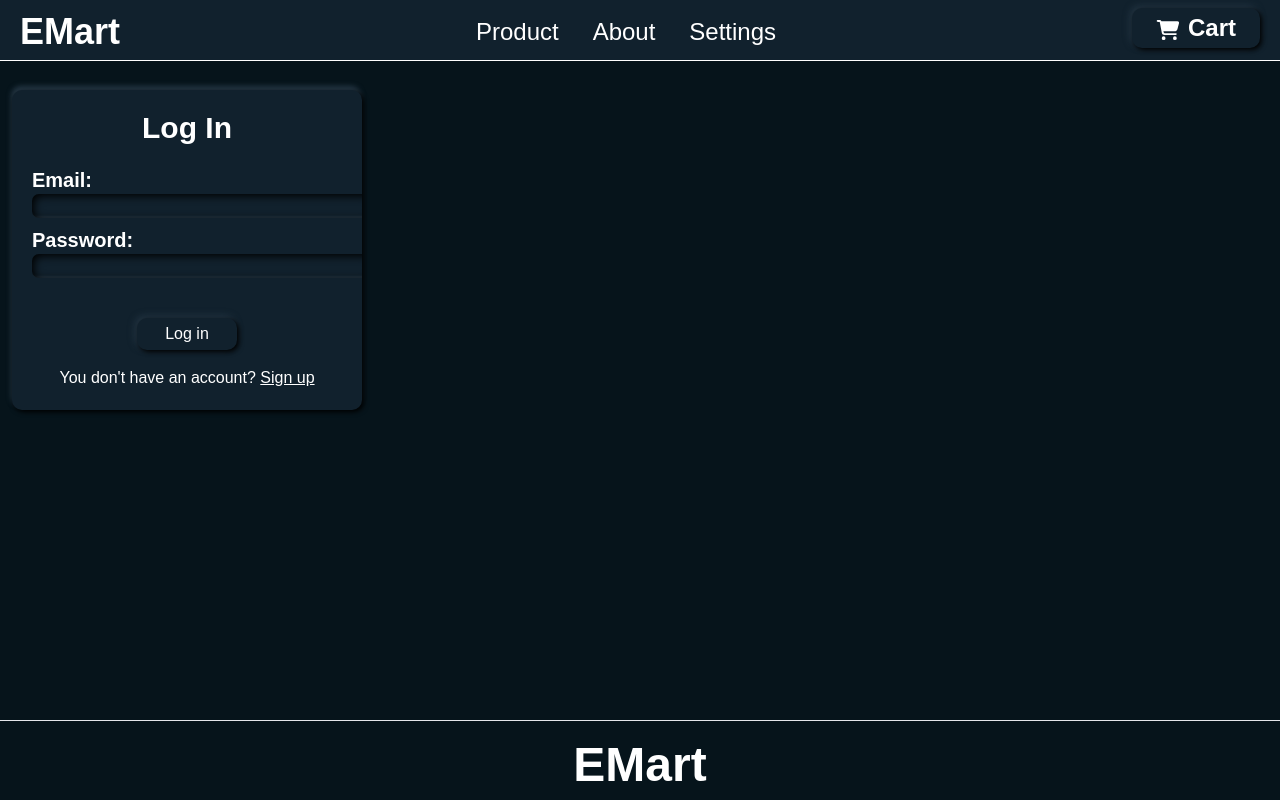
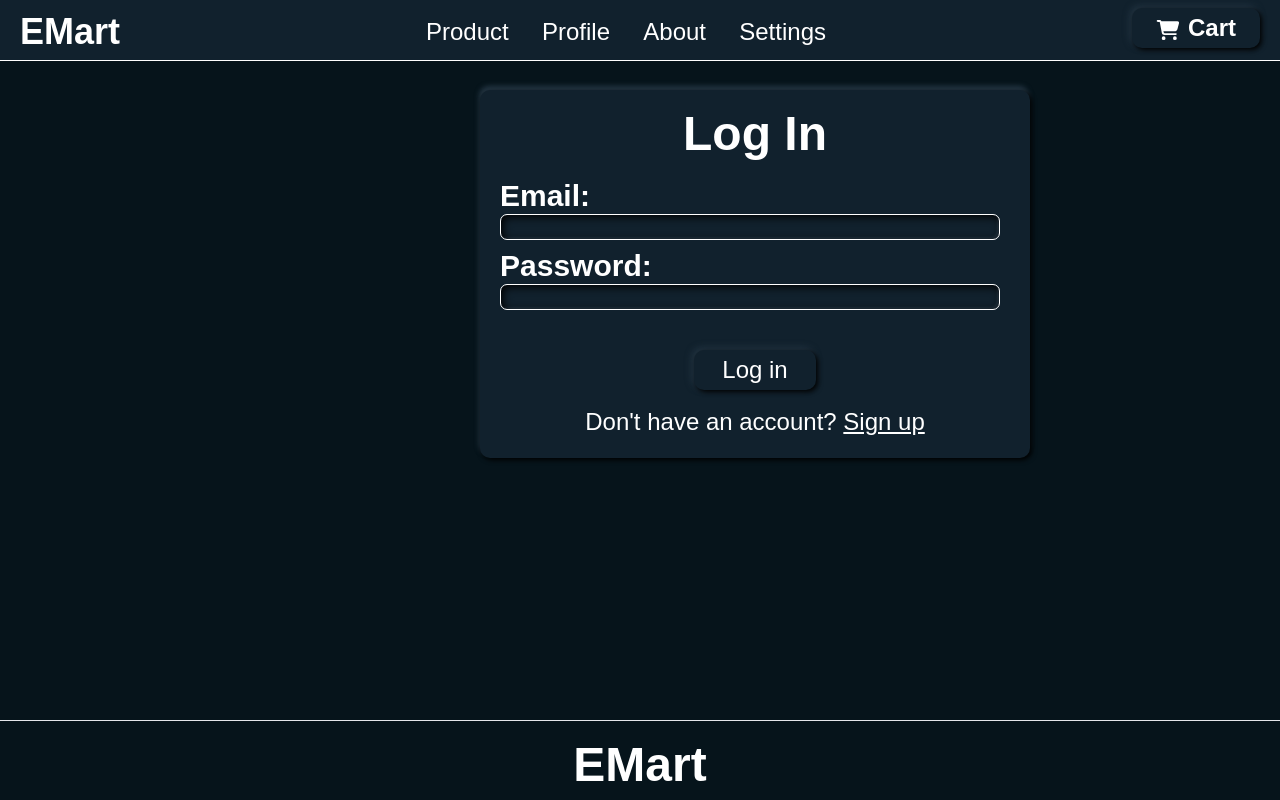
Before and after one commit to tijesunimi-5/EMart, a Next.js app: page /register in a window 1280 px wide. Shown: the top 800 px of the page. Built offline with nearby package versions, Linux system fonts and the light colour scheme.

Commit message:
fixed registration

```diff
--- a/app/register/page.js
+++ b/app/register/page.js
@@ -2,12 +2,11 @@
 import Button from "../../components/Button";
 import Card from "../../components/Card";
 import Link from "next/link";
-import React, { useContext, useRef, useState } from "react";
+import React, { useContext, useState } from "react";
 import { UserContext } from "../../components/userContext";
 import { getAllUser } from "../../data/user";
 
-const register = () => {
-  //This setUser for registration
+const Register = () => {
   const { setUser } = useContext(UserContext);
   const [userEmail, setUserEmail] = useState("");
   const [password, setPassword] = useState("");
@@ -16,279 +15,210 @@ const register = () => {
   const [regEmail, setRegEmail] = useState("");
   const [regPhone, setRegPhone] = useState("");
   const [regPassword, setRegPassword] = useState("");
-  const user = getAllUser();
+  const [isSignUp, setIsSignUp] = useState(false);
 
   const handleSignIn = async (e) => {
     e.preventDefault();
-
     try {
-      const res = await fetch('/api/login', {
-        method: 'POST',
-        headers: {
-          'Content-Type': 'application/json'
-        },
-        body: JSON.stringify({email: userEmail, password: password})
-      })
-      const data = await res.json();
-      if(res.ok) {
-        localStorage.setItem('token', data.token);
-        setUser(data.user);
-        console.log(data.user)
-        setError(<p className="text-xl font-bold text-center text-green-600">login successful</p>);
-        setTimeout(() => {
-          setError('')
-        }, 3000);
-      } else {
-        setError(data.message);
-        setTimeout(() => {
-          setError('')
-        }, 3000)
-      }
-    } catch (error) {
-      setError(<p className="text-red-600 text-center font-bold text-xl">An error occured</p>);
-      setTimeout(() => {
-        setError('')
-      }, 3000)
-    }
-
-    // userName.toLocaleUpperCase();
-    // const exisitingUser = user.find((user) => user.userName === userName);
-
-    // if (!exisitingUser) {
-    //   setError(
-    //     <p className="text-center text-red-600 font-bold">
-    //       User not found or Invalid input
-    //     </p>
-    //   );
-    //   setTimeout(() => {
-    //     setError("");
-    //   }, 3000);
-    // } else if (exisitingUser.password !== password) {
-    //   setError(
-    //     <p className="text-center text-red-600 font-bold">Incorrect password</p>
-    //   );
-    //   setTimeout(() => {
-    //     setError("");
-    //   }, 3000);
-    // } else {
-    //   setUser(exisitingUser);
-    //   setError(
-    //     <p className="text-center text-green-600 font-bold">
-    //       Sign up successfull
-    //     </p>
-    //   );
-    //   setTimeout(() => {
-    //     setError("");
-    //   }, 3000);
-    // }
-  };
-
-  //this function toggles to sign up mode
-  const signUp = () => {
-    const login = document.querySelector(".login");
-    const signUp = document.querySelector(".signup");
-
-    login.style.display = "none";
-    signUp.style.display = "block";
-  };
-
-  //this function toggles to login mode
-  const login = () => {
-    const login = document.querySelector(".login");
-    const signUp = document.querySelector(".signup");
-
-    login.style.display = "block";
-    signUp.style.display = "none";
-  };
-
-  const sumbitHandler = async (e) => {
-    e.preventDefault();
-
-    if (!regEmail || !regName || !regPhone || !regPassword) {
-      setError(
-        <p className="text-red-600 text-center font-bold">
-          All fields required
-        </p>
-      );
-
-      setTimeout(() => {
-        setError("");
-      }, 3000);
-      return;
-    }
-
-    try {
-      const response = await fetch("/api/signup", {
+      const res = await fetch("/api/login", {
         method: "POST",
         headers: {
           "Content-Type": "application/json",
         },
+        body: JSON.stringify({ email: userEmail, password }),
+      });
+      const data = await res.json();
+      if (res.ok) {
+        localStorage.setItem("token", data.token);
+        setUser(data.user);
+        setError("Login successful");
+        setTimeout(() => setError(""), 3000);
+      } else {
+        setError(data.message);
+        setTimeout(() => setError(""), 3000);
+      }
+    } catch (error) {
+      setError("An error occurred during login.");
+      setTimeout(() => setError(""), 3000);
+    }
+  };
+
+  const handleSignUp = async (e) => {
+    e.preventDefault();
+    if (!regEmail || !regName || !regPhone || !regPassword) {
+      setError("All fields are required");
+      setTimeout(() => setError(""), 3000);
+      return;
+    }
+    try {
+      const response = await fetch("/api/signup", {
+        method: "POST",
+        headers: { "Content-Type": "application/json" },
         body: JSON.stringify({
           username: regName,
           email: regEmail,
           phone: regPhone,
           password: regPassword,
+          bio: "I'm a new user of this amazing website",
         }),
       });
-
-      if (!response.ok) {
-        const text = await response.text();
-        console.error("Unexpected response:", text);
-        throw new Error(`failed to submit: ${response.status}`)
-      }
-
-      //check the result if it's submitted successfully
       const result = await response.json();
-      console.log("Server response:", result)
       if (result.success) {
-        console.log("Data submitted successfully:", result);
-        setError(
-          <p className="text-xl font-bold text-green-600 text-center">
-            Sign up successful - proceed to login page{" "}
-          </p>
-        );
-
-        setTimeout(() => {
-          setError("");
-        }, 3000);
+        setError("Sign up successful - proceed to login page");
+        setTimeout(() => setError(""), 3000);
+        setIsSignUp(false);
       } else {
-        setError(
-          <p className="font-bold text-red-600 text-center text-xl">
-            Failed to register!
-          </p>
-        );
-
-        setTimeout(() => {
-          setError("");
-        }, 3000);
-
-        console.log("Failed to register", result.error);
+        setError("Failed to register");
+        setTimeout(() => setError(""), 3000);
       }
     } catch (error) {
-      console.error("Error occured while signing up:", error);
+      setError("Error occurred during sign up");
+      setTimeout(() => setError(""), 3000);
     }
   };
 
   return (
     <div className="bg-main-bg h-[90vh] text-white">
-      <div className="pt-20 w-[350px] ml-3">
+      <div className="pt-20 w-[350px] ml-3 lg:ml-[200px] lg:w-[550px] xl:ml-[480px]">
         <Card>
           <form className="py-5 text-start ">
-            <div className="login ">
-              <h1 className="text-3xl font-bold text-center">Log In</h1>
-              <div className="mx-5 mt-5">
-                <label htmlFor="email" className="text-xl font-bold ">
-                  Email:
-                </label>{" "}
-                <br />
-                <input
-                  type="email"
-                  id="email"
-                  className="input w-[300px] xl:border-0 pl-1"
-                  value={userEmail}
-                  onChange={(e) => setUserEmail(e.target.value)}
-                />
-              </div>
-
-              <div className="mx-5 mt-2">
-                <label htmlFor="password" className="text-xl font-bold ">
-                  Password:
-                </label>{" "}
-                <br />
-                <input
-                  type="password"
-                  id="password"
-                  className="input w-[300px] xl:border-0 pl-1"
-                  value={password}
-                  onChange={(e) => setPassword(e.target.value)}
-                />
-              </div>
-
-              <div className="mt-10 text-center">
-                <Button onClick={handleSignIn}>
-                  <span className="px-5">Log in</span>
-                </Button>
-              </div>
-              {error}
-
-              <div className="mt-4 text-center">
-                You don't have an account?{" "}
-                <a className="underline" onClick={signUp}>
-                  Sign up
-                </a>
-              </div>
-            </div>
-
-            <div className="signup hidden">
-              <h1 className="text-3xl font-bold text-center">Sign Up</h1>
-
+            {isSignUp ? (
+              <div className="signup">
+                <h1 className="text-3xl font-bold text-center lg:text-5xl">
+                  Sign Up
+                </h1>
                 <div className="text-start mt-5 mx-5">
-                <label htmlFor="name" className="text-xl font-bold ">
+                  <label
+                    htmlFor="name"
+                    className="text-xl font-bold lg:text-3xl"
+                  >
                     Name:
                   </label>
                   <input
                     type="text"
                     id="name"
-                  className="input w-[300px] xl:border-0 pl-1"
+                    className="input w-[300px] lg:w-[500px]"
                     value={regName}
                     onChange={(e) => setRegName(e.target.value)}
                   />
                 </div>
-
                 <div className="text-start mt-2 mx-5">
-                <label htmlFor="email" className="text-xl font-bold">
+                  <label
+                    htmlFor="email"
+                    className="text-xl font-bold lg:text-3xl"
+                  >
                     Email:
                   </label>
                   <input
                     type="email"
                     id="email"
-                  className="input w-[300px] xl:border-0 pl-1"
+                    className="input w-[300px] lg:w-[500px]"
                     value={regEmail}
                     onChange={(e) => setRegEmail(e.target.value)}
                   />
                 </div>
-
                 <div className="text-start mt-2 mx-5">
-                <label htmlFor="phone-number" className="text-xl font-bold">
+                  <label
+                    htmlFor="phone"
+                    className="text-xl font-bold lg:text-3xl"
+                  >
                     Phone:
                   </label>
                   <input
                     type="number"
-                  id="phone-number"
-                  className="input w-[300px] xl:border-0 pl-1"
+                    id="phone"
+                    className="input w-[300px] lg:w-[500px]"
                     value={regPhone}
                     onChange={(e) => setRegPhone(e.target.value)}
                   />
                 </div>
-
                 <div className="text-start mt-2 mx-5">
-                <label htmlFor="password" className="text-xl font-bold">
+                  <label
+                    htmlFor="password"
+                    className="text-xl font-bold lg:text-3xl"
+                  >
                     Password:
                   </label>
                   <input
                     type="password"
                     id="password"
-                  className="input w-[300px] xl:border-0 pl-1"
+                    className="input w-[300px] lg:w-[500px]"
                     value={regPassword}
                     onChange={(e) => setRegPassword(e.target.value)}
                   />
                 </div>
-
                 <div className="mt-10 text-center">
-                <Button onClick={sumbitHandler}>
-                  <span className="px-5">Sign up</span>
+                  <Button onClick={handleSignUp}>
+                    <span className="px-5 lg:text-2xl">Sign up</span>
                   </Button>
                 </div>
-
-              {error}
-
-              <div className="mt-4 text-center">
+              </div>
+            ) : (
+              <div className="login">
+                <h1 className="text-3xl font-bold text-center lg:text-5xl">
+                  Log In
+                </h1>
+                <div className="mx-5 mt-5">
+                  <label
+                    htmlFor="email"
+                    className="text-xl font-bold lg:text-3xl"
+                  >
+                    Email:
+                  </label>
+                  <input
+                    type="email"
+                    id="email"
+                    className="input w-[300px] lg:w-[500px]"
+                    value={userEmail}
+                    onChange={(e) => setUserEmail(e.target.value)}
+                  />
+                </div>
+                <div className="mx-5 mt-2">
+                  <label
+                    htmlFor="password"
+                    className="text-xl font-bold lg:text-3xl"
+                  >
+                    Password:
+                  </label>
+                  <input
+                    type="password"
+                    id="password"
+                    className="input w-[300px] lg:w-[500px]"
+                    value={password}
+                    onChange={(e) => setPassword(e.target.value)}
+                  />
+                </div>
+                <div className="mt-10 text-center">
+                  <Button onClick={handleSignIn}>
+                    <span className="px-5 lg:text-2xl">Log in</span>
+                  </Button>
+                </div>
+              </div>
+            )}
+            <div className="mt-4 text-center lg:text-2xl">
+              {isSignUp ? (
+                <span>
                   Have an account already?{" "}
-                <a className="underline" onClick={login}>
+                  <a
+                    className="underline cursor-pointer"
+                    onClick={() => setIsSignUp(false)}
+                  >
                     Log in
                   </a>
+                </span>
+              ) : (
+                <span>
+                  Don't have an account?{" "}
+                  <a
+                    className="underline cursor-pointer"
+                    onClick={() => setIsSignUp(true)}
+                  >
+                    Sign up
+                  </a>
+                </span>
+              )}
             </div>
-            </div>
+            {error && <p className="mt-3 text-center text-red-600">{error}</p>}
           </form>
         </Card>
       </div>
@@ -296,4 +226,4 @@ const register = () => {
   );
 };
 
-export default register;
+export default Register;
--- a/components/Dashboard.js
+++ b/components/Dashboard.js
@@ -67,7 +67,7 @@ const Dashboard = () => {
 
         <div className="text-center absolute bottom-0 left-36 mb-4">
           <Button onClick={closeDashboard}>
-            <Link href={"/register"} onClick={logOut}>
+            <Link href={"/register/#login"} onClick={logOut}>
               <span className="px-4">{userLog}</span>
             </Link>
           </Button>
--- a/components/Header.js
+++ b/components/Header.js
@@ -32,7 +32,7 @@ const Header = () => {
     <header className="flex justify-between fixed top-0 right-0 left-0 z-40 px-3 py-2 bg-[#11212D] border-b border-white lg:px-5">
       <div className="flex justify-center align-middle">
         {" "}
-        <div>
+        <div className="lg:hidden">
           <FaBars
             className="menu inline mr-2 lg:hidden text-white text-2xl font-bold lg:text-4xl mt-[7px]"
             onClick={openDashboard}
@@ -49,9 +49,12 @@ const Header = () => {
         </Link>
       </div>
 
-      <div className="text-white hidden lg:flex justify-between w-[300px] mt-2 text-2xl">
+      <div className="text-white hidden lg:flex justify-between w-[400px] mt-2 text-2xl">
         <Link href={"/"} className=" hover:underline transition-all">
           Product
+        </Link>
+        <Link href={"/profile"} className=" hover:underline transition-all">
+          Profile
         </Link>
         <Link href={"/about-us"} className=" hover:underline transition-all">
           About
```
Also changed, not shown: app/api/login/route.js (+5 -33 lines), app/api/signup/route.js (+19 -13 lines), app/cart/page.js (+6 -4 lines), app/page.js (+4 -6 lines), lib/mongodb.js (+5 -19 lines). Lines whose indentation alone changed are shown as unchanged.
